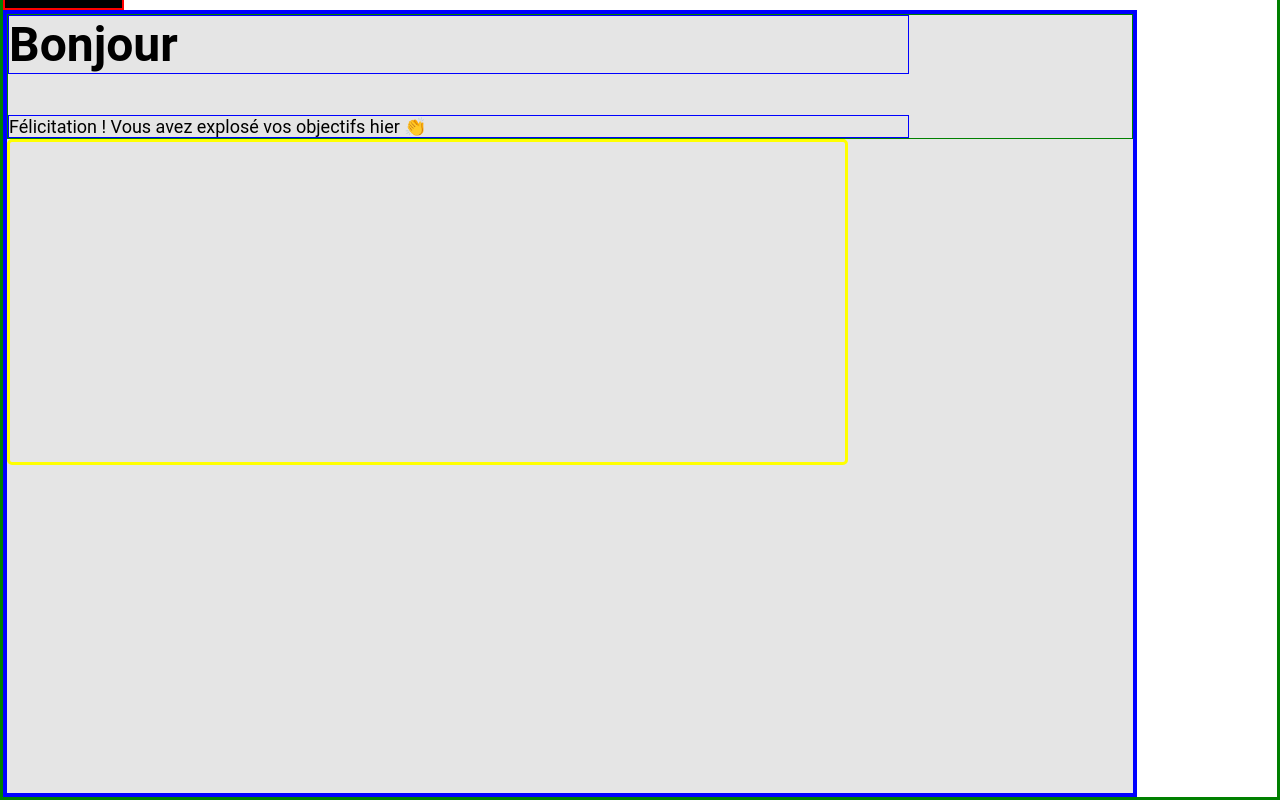
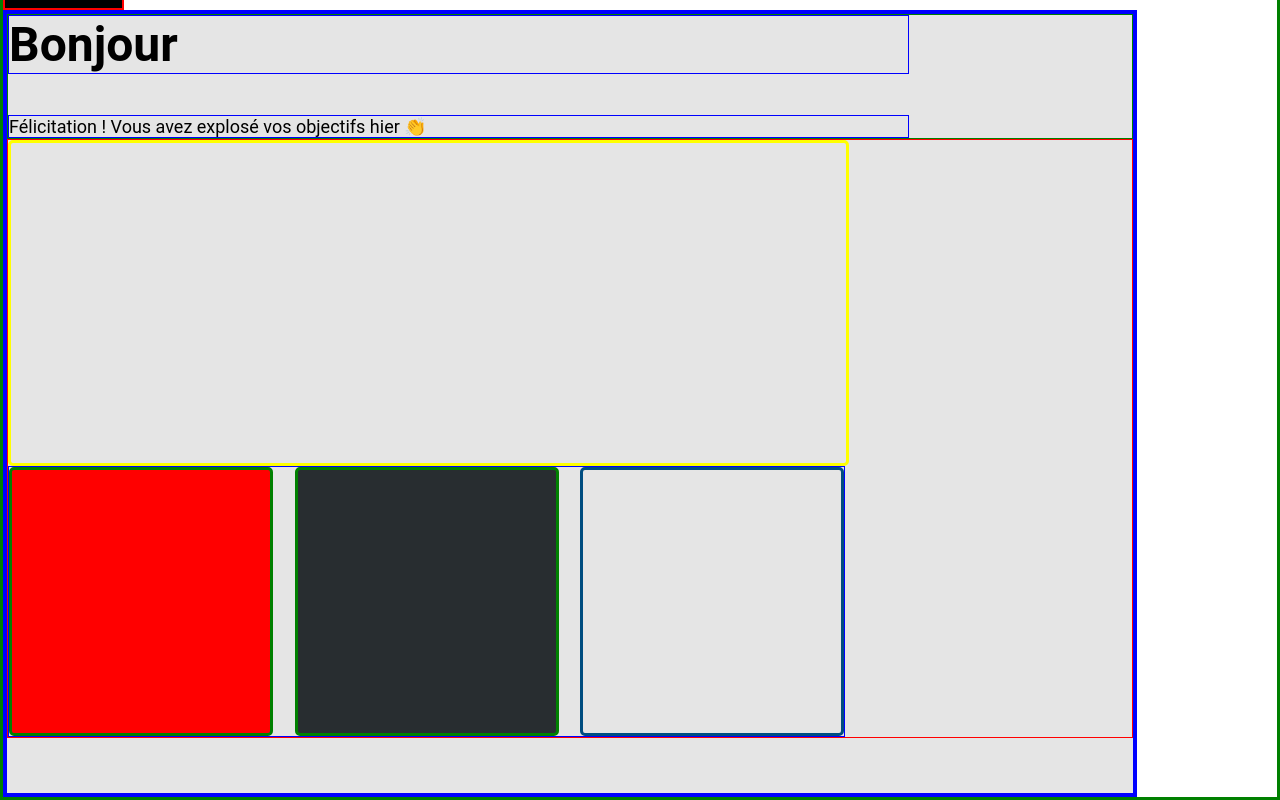
Before and after one commit to Samuel32600/ParmentierSamuel_9_10112021, a React (Create React App) app: page / in a window 1280 px wide. Shown: the part 1025-1825 px from the top of the page. Built offline with nearby package versions, Linux system fonts and the light colour scheme; no server answers; a web font is replaced by a local one.

Commit message:
mis en place de differents components Graphiques

```diff
--- a/src/components/Activity-BarChart.js
+++ b/src/components/Activity-BarChart.js
@@ -1,5 +1,6 @@
 import React from 'react'
 import axios from 'axios'
+
 import '../styles/activity.css'
 
 class Activity extends React.Component {
@@ -13,7 +14,7 @@ class Activity extends React.Component {
         const AdressLink = "http://localhost:3001/user/"
         const UserIdentification = 18;
         const Type = "/activity"
-        // axios.get(AdressLink + UserIdentification + Type)
+        axios.get(AdressLink + UserIdentification + Type)
 
     }
 
@@ -21,6 +22,16 @@ class Activity extends React.Component {
         return (
             <div className='container-activity'>
 
+                {/* <BarChart width={730} height={250} data={data}>
+                    <CartesianGrid strokeDasharray="3 3" />
+                    <XAxis dataKey="name" />
+                    <YAxis />
+                    <Tooltip />
+                    <Legend />
+                    <Bar dataKey="pv" fill="#8884d8" />
+                    <Bar dataKey="uv" fill="#82ca9d" />
+                </BarChart> */}
+
             </div>
         )
     }
--- a/src/components/KPI-RadialBarChart.js
+++ b/src/components/KPI-RadialBarChart.js
@@ -0,0 +1,30 @@
+import React from 'react'
+import axios from 'axios'
+
+import '../styles/kpi.css'
+
+class KPI extends React.Component {
+
+    constructor(props) {
+        super(props)
+        //initialisation des données
+        this.state = {}
+    }
+    componentDidMount() {
+        const AdressLink = "http://localhost:3001/user/"
+        const UserIdentification = 18;
+        const Type = "/activity"
+        axios.get(AdressLink + UserIdentification + Type)
+
+    }
+
+    render() {
+        return (
+            <div className='container-kpi'>
+
+            </div>
+        )
+    }
+}
+
+export default KPI
--- a/src/components/Radar-RadarChart.js
+++ b/src/components/Radar-RadarChart.js
@@ -0,0 +1,30 @@
+import React from 'react'
+import axios from 'axios'
+
+import '../styles/radar.css'
+
+class Radar extends React.Component {
+
+    constructor(props) {
+        super(props)
+        //initialisation des données
+        this.state = {}
+    }
+    componentDidMount() {
+        const AdressLink = "http://localhost:3001/user/"
+        const UserIdentification = 18;
+        const Type = "/performance"
+        axios.get(AdressLink + UserIdentification + Type)
+
+    }
+
+    render() {
+        return (
+            <div className='container-radar'>
+
+            </div>
+        )
+    }
+}
+
+export default Radar
--- a/src/components/TimingSession-LineChart.js
+++ b/src/components/TimingSession-LineChart.js
@@ -0,0 +1,29 @@
+import React from 'react'
+import axios from 'axios'
+import '../styles/timingSession.css'
+
+class TimingSession extends React.Component {
+
+    constructor(props) {
+        super(props)
+        //initialisation des données
+        this.state = {}
+    }
+    componentDidMount() {
+        const AdressLink = "http://localhost:3001/user/"
+        const UserIdentification = 18;
+        const Type = "/average-sessions"
+        axios.get(AdressLink + UserIdentification + Type)
+
+    }
+
+    render() {
+        return (
+            <div className='container-timingSession'>
+
+            </div>
+        )
+    }
+}
+
+export default TimingSession
--- a/src/pages/Home-page.js
+++ b/src/pages/Home-page.js
@@ -1,8 +1,13 @@
 import React from 'react'
 import axios from 'axios'
 
+import '../styles/home-page.css'
+
+// import des components
 import Activity from '../components/Activity-BarChart.js'
-import '../styles/home-page.css'
+import TimingSession from '../components/TimingSession-LineChart.js'
+import Radar from '../components/Radar-RadarChart.js'
+import KPI from '../components/KPI-RadialBarChart.js'
 
 
 
@@ -51,7 +56,16 @@ class HomePage extends React.Component {
                     <h2 className='subtitle'>Félicitation ! Vous avez explosé vos objectifs hier 👏</h2>
                 </div>
 
-                <Activity/>
+                <div className='container-graphic'>
+                    <Activity />
+                    <div className='container-small-graphic'>
+                        <TimingSession/>
+                        <Radar/>
+                        <KPI/>
+                    </div>
+                </div>
+
+
 
 
             </div>
--- a/src/styles/home-page.css
+++ b/src/styles/home-page.css
@@ -37,3 +37,17 @@
     text-align: start;
     margin: 0;
 }
+
+.container-graphic{
+    border: 1px solid red;
+    display: flex;
+    flex-direction: column;
+}
+
+.container-small-graphic{
+    border: 1px solid blue;
+    width: 835px;
+    display: flex;
+    flex-direction: row;
+    justify-content: space-between;
+}
--- a/src/styles/kpi.css
+++ b/src/styles/kpi.css
@@ -0,0 +1,6 @@
+.container-kpi{
+    width: 258px;
+    height: 263px;
+    border-radius: 5px;
+    border: 3px solid rgb(0, 77, 128);
+}
--- a/src/styles/radar.css
+++ b/src/styles/radar.css
@@ -0,0 +1,7 @@
+.container-radar{
+    width: 258px;
+    height: 263px;
+    border-radius: 5px;
+    border: 3px solid green;
+    background-color:#282D30;
+}
--- a/src/styles/timingSession.css
+++ b/src/styles/timingSession.css
@@ -0,0 +1,7 @@
+.container-timingSession{
+    width: 258px;
+    height: 263px;
+    border-radius: 5px;
+    border: 3px solid green;
+    background-color:#FF0000;
+}
```
Also changed, not shown: src/styles/activity.css (line endings or trailing spaces).
